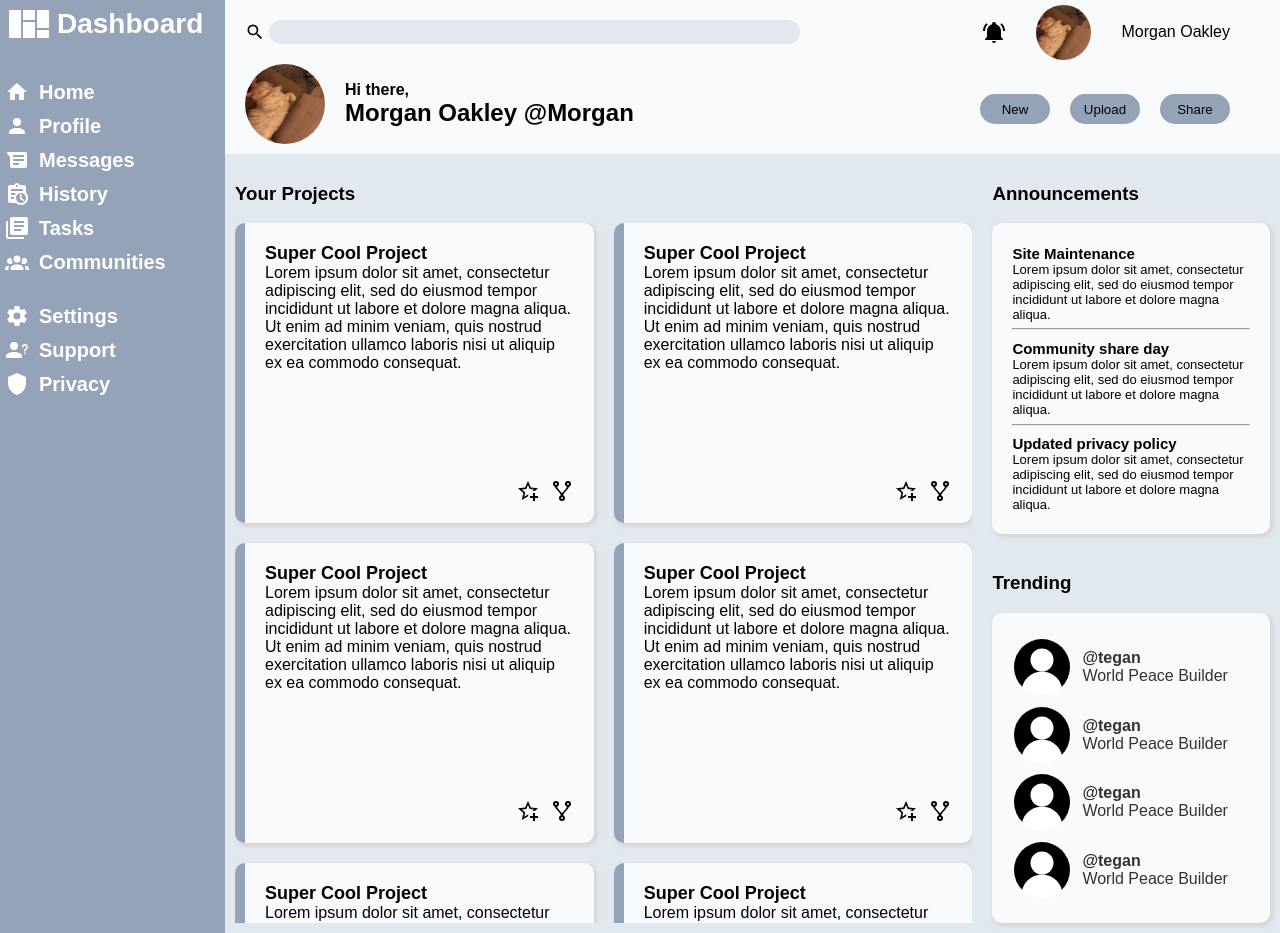
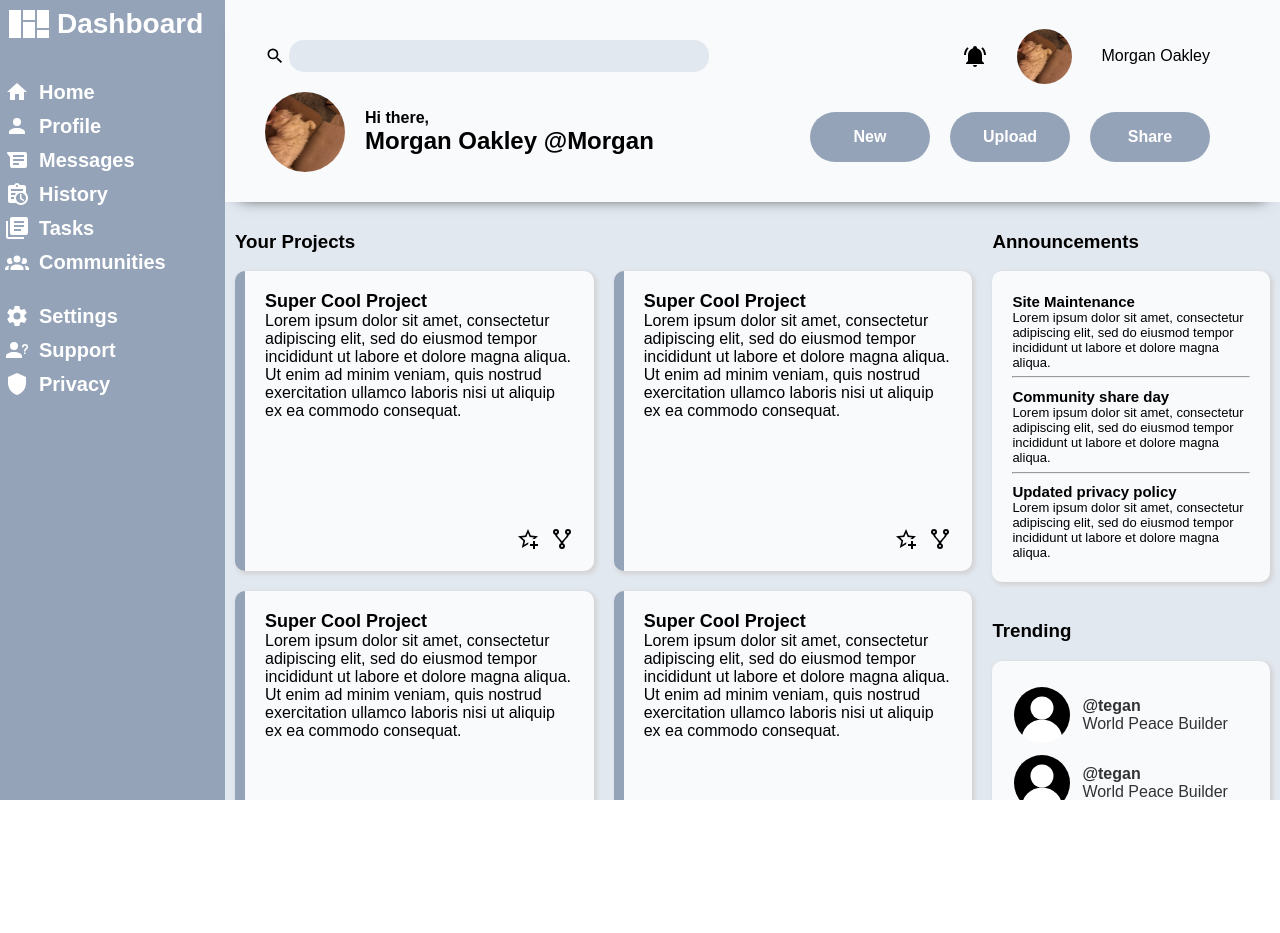
Before and after one commit to purgz/odin-admin-dashboard, a plain HTML site: page index.html in a window 1280 px wide. After the commit the page ends 800 px from the top, so only its background shows below. Drawn offline with Linux system fonts and the light colour scheme.

Commit message:
added some shadow to header and resized buttons

```diff
--- a/style.css
+++ b/style.css
@@ -18,13 +18,15 @@ body{
 }
 
 .header{
-    position: sticky;
-    top: 0;
     background-color: var(--header);
     grid-column: 2/3;
     grid-row: 1/2;
     display: grid;
     grid-template-columns: 2fr 1fr;
+    padding:20px;
+    position: relative;
+
+    box-shadow: 0 10px 15px -15px black;
 }
 
 .profile{
@@ -51,10 +53,13 @@ body{
 .buttons button{
     border: none;
     background-color: var(--sidebar);
-    width: 70px;
-    height: 30px;
-    border-radius: 15px;
+    width: 120px;
+    height: 50px;
+    border-radius: 25px;
     transition: 0.4s;
+    font-size: 16px;
+    color: white;
+    font-weight: bold;
 }
 
 button:hover{
@@ -80,10 +85,10 @@ button:hover{
 input[type="search"]{
     border: none;
     background-color: var(--main);
-    border-radius: 12px;
+    border-radius: 15px;
     min-width: 80%;
     max-width: 900px;
-    height: 24px;
+    height: 32px;
 }
 
 .greeting{
@@ -113,6 +118,7 @@ input[type="search"]{
     grid-column: 2/3;
     grid-row: 2/5;
     display: grid;
+    overflow: auto;
 }
 
 .project-wrapper{
@@ -127,7 +133,6 @@ input[type="search"]{
         repeat(auto-fit,minmax(300px,1fr));
     gap: 20px;
     grid-auto-rows: min-content;
-    overflow: auto;
 }
 
 .card{
```
